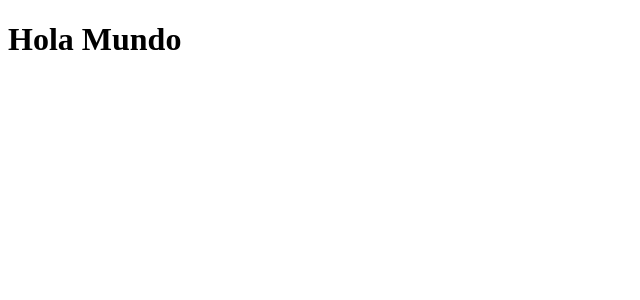
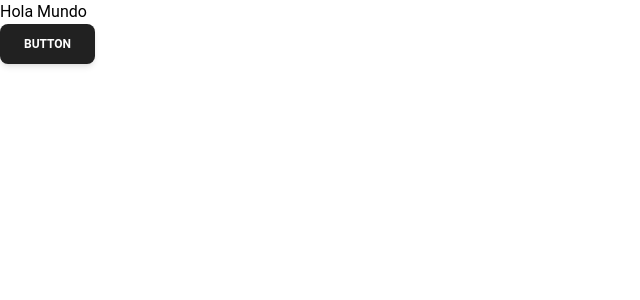
Before and after one commit to arques89/Proyecto-DAW-Cocina-extrema, a React (Vite) app: page / in a window 1280 px wide. Shown: the top 300 px of the page, without its empty margins (0-640 px from the left). Built offline with nearby package versions, Linux system fonts and the light colour scheme.

Commit message:
Se instalan dependecias react-router-dom y react-router, se instala material tailwind y se modifica tailwind.config.js, se modifica Layout.jsx se crean las routes y se añadem pagina Home

```diff
--- a/package.json
+++ b/package.json
@@ -10,8 +10,10 @@
     "preview": "vite preview"
   },
   "dependencies": {
+    "@material-tailwind/react": "^2.1.9",
     "react": "^18.2.0",
-    "react-dom": "^18.2.0"
+    "react-dom": "^18.2.0",
+    "react-router-dom": "^6.23.1"
   },
   "devDependencies": {
     "@types/react": "^18.2.66",
--- a/src/front/js/Layout.jsx
+++ b/src/front/js/Layout.jsx
@@ -1,7 +1,16 @@
+import { BrowserRouter, Route } from "react-router-dom";
+import { Routes } from "react-router-dom";
+
+import Home from "./pages/home";
+import '../css/layout.css'
 const Layout = () => {
-    return (
-        <h1>Hola Mundo</h1>
-    )
-}
+  return (
+    <BrowserRouter>
+      <Routes>
+        <Route path="/" Component={Home} />
+      </Routes>
+    </BrowserRouter>
+  );
+};
 
 export default Layout;
--- /dev/null
+++ b/src/front/js/pages/home.jsx
@@ -0,0 +1,11 @@
+import { Button } from "@material-tailwind/react";
+
+const Home = () => {
+  return (
+    <main>
+      <h1>Hola Mundo</h1>
+      <Button>Button</Button>
+    </main>
+  );
+};
+export default Home;
--- a/src/main.jsx
+++ b/src/main.jsx
@@ -1,9 +1,13 @@
-import React from 'react'
-import ReactDOM from 'react-dom/client'
-import Layout from './front/js/Layout'
+import React from "react";
+import ReactDOM from "react-dom/client";
+import Layout from "./front/js/Layout";
 
-ReactDOM.createRoot(document.getElementById('root')).render(
+import { ThemeProvider } from "@material-tailwind/react";
+
+ReactDOM.createRoot(document.getElementById("root")).render(
   <React.StrictMode>
-    <Layout />
-  </React.StrictMode>,
-)
+    <ThemeProvider>
+      <Layout />
+    </ThemeProvider>
+  </React.StrictMode>
+);
--- a/tailwind.config.js
+++ b/tailwind.config.js
@@ -1,8 +1,9 @@
-/** @type {import('tailwindcss').Config} */
-export default {
-  content: ["./index.html", "./src/**/*.{js,jsx,ts,tsx}"],
+const withMT = require("@material-tailwind/react/utils/withMT");
+
+module.exports = withMT({
+  content: ["./index.html", "./src/**/*.{vue,js,ts,jsx,tsx}"],
   theme: {
     extend: {},
   },
   plugins: [],
-}
+});
```
Also changed, not shown: 1 other file (tests, documents, lock files or other folders).
